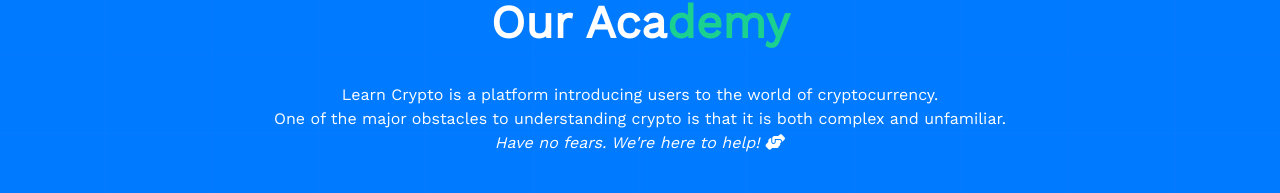
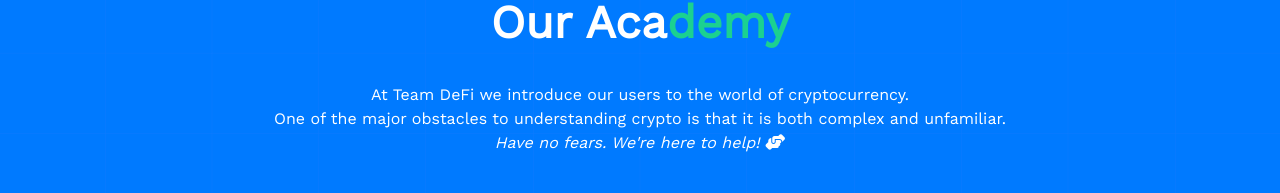
Before and after one commit to TEE2DWHY/TeamDefi, a React (Create React App) app: page / in a window 1280 px wide. Shown: the part 185-378 px from the top of the page. Built offline with nearby package versions, Linux system fonts and the light colour scheme.

Commit message:
made chnages to the hero-section component

```diff
--- a/src/components/Hero-Section.js
+++ b/src/components/Hero-Section.js
@@ -10,7 +10,7 @@
                     <h1 className="cta">Welcome to
                         <br /> Our Aca<span style={{ color: "#1bd190" }}>demy</span></h1>
                     <br />
-                    <p style={{ color: "#fff", padding: "0 20px" }}>Learn Crypto is a platform introducing users to the world of cryptocurrency.<br />
+                    <p style={{ color: "#fff", padding: "0 20px" }}>At Team DeFi we introduce our users to the world of cryptocurrency.<br />
                         One of the major obstacles to understanding crypto is that it is both complex and unfamiliar.
                         <br /><span style={{ fontStyle: "italic" }}>Have no fears. We're here to help! <i class="fa-solid fa-handshake-angle" style={{ color: "#fff" }}></i></span></p>
                     <img className="learn-img" src="learn.png" alt="" />
```
